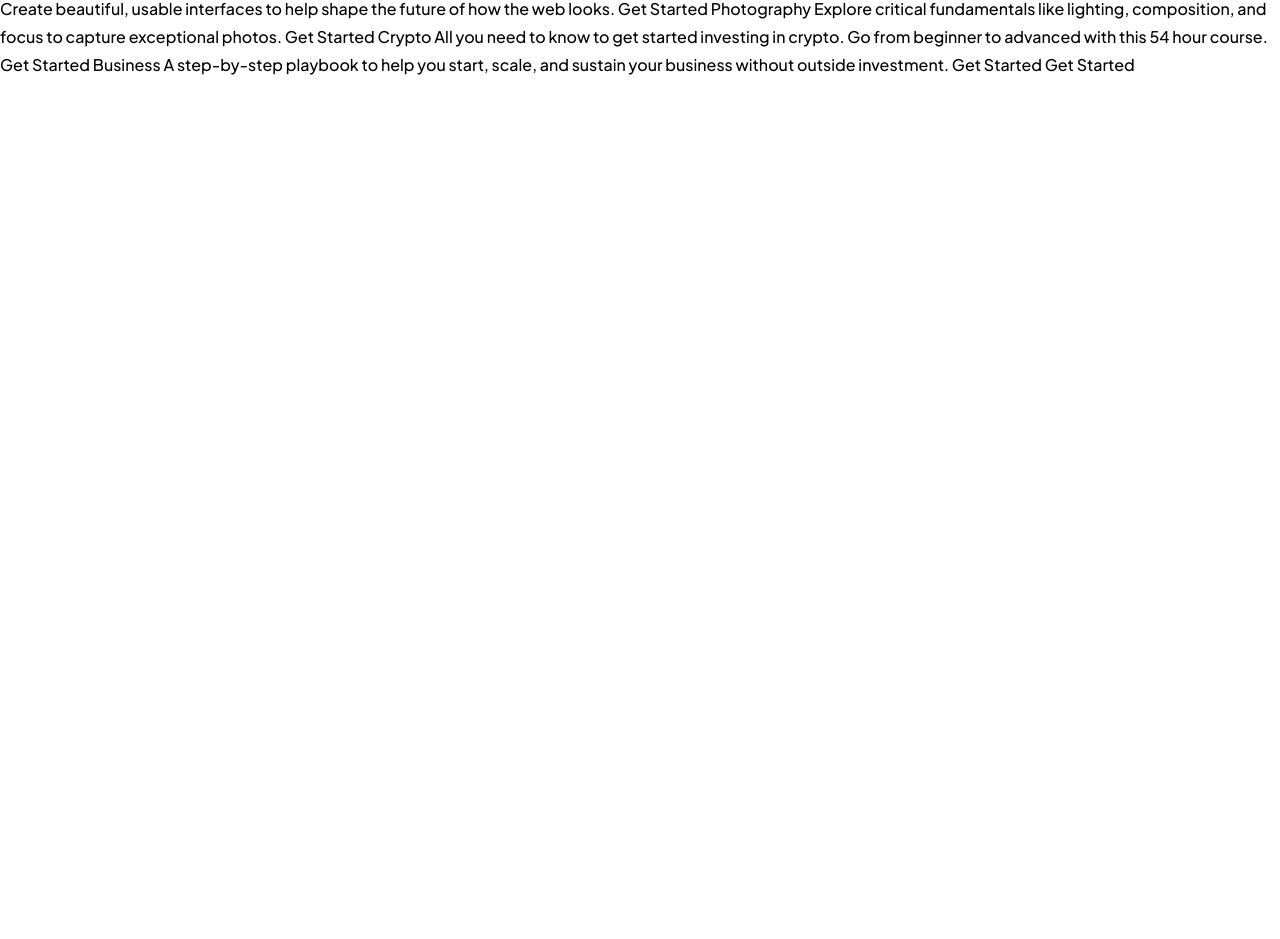
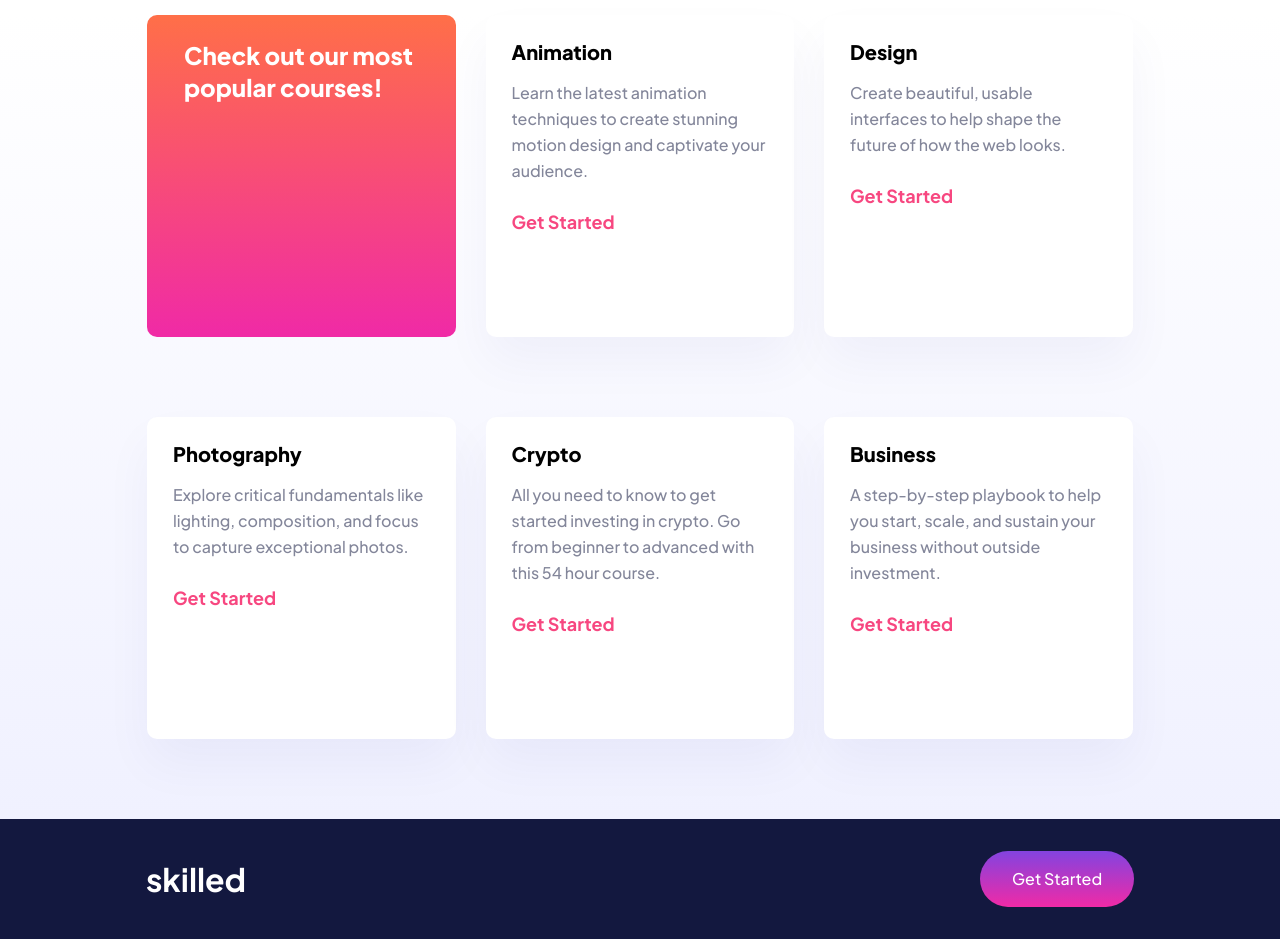
Before and after one commit to miily8310s/skilled-elearning-landing-page, a plain HTML site: page index.html in a window 1280 px wide. Shown: the part 499-1438 px from the top of the page. Before the commit the page ends 872 px from the top, so only its background shows below. Drawn offline with Linux system fonts and the light colour scheme.

Commit message:
once finish

```diff
--- a/index.html
+++ b/index.html
@@ -24,51 +24,67 @@
     <section class="hero container">
       <div class="hero__heading">
         <h1 class="hero__heading--head largeHeading">Maximize skill, minimize budget</h1>
-        <div class="hero__heading--text bodyMedium">Our modern courses across a range of in-demand skills will give you
+        <div class="hero__heading--text xsText">Our modern courses across a range of in-demand skills will give you
           the
           knowledge you need to live the life you want.</div>
         <button class="hero__heading--button button evening">Get Started</button>
       </div>
       <div class="hero__image"></div>
     </section>
+    <section class="popular">
+      <div class="courses container">
+        <div class="checkout">
+          <div class="checkout__text">Check out our most popular courses!</div>
+        </div>
+        <div class="course">
+          <div class="course__texts">
+            <h1 class="course__texts--head">Animation</h1>
+            <div class="course__texts--desc xsText">Learn the latest animation techniques to create stunning motion
+              design and captivate your audience.</div>
+            <div class="course__texts--link sText"><a href="#">Get Started</a></div>
+          </div>
+        </div>
+        <div class="course">
+          <div class="course__texts">
+            <h1 class="course__texts--head">Design</h1>
+            <div class="course__texts--desc xsText">Create beautiful, usable interfaces to help shape the future of
+              how the web looks.</div>
+            <div class="course__texts--link sText"><a href="#">Get Started</a></div>
+          </div>
+        </div>
+        <div class="course">
+          <div class="course__texts">
+            <h1 class="course__texts--head">Photography</h1>
+            <div class="course__texts--desc xsText">Explore critical fundamentals like lighting, composition, and focus
+              to capture exceptional photos.</div>
+            <div class="course__texts--link sText"><a href="#">Get Started</a></div>
+          </div>
+        </div>
+        <div class="course">
+          <div class="course__texts">
+            <h1 class="course__texts--head">Crypto</h1>
+            <div class="course__texts--desc xsText">All you need to know to get started investing in crypto. Go from
+              beginner
+              to advanced with this 54 hour course.</div>
+            <div class="course__texts--link sText"><a href="#">Get Started</a></div>
+          </div>
+        </div>
+        <div class="course">
+          <div class="course__texts">
+            <h1 class="course__texts--head">Business</h1>
+            <div class="course__texts--desc xsText">A step-by-step playbook to help you start, scale, and sustain your
+              business
+              without outside investment.</div>
+            <div class="course__texts--link sText"><a href="#">Get Started</a></div>
+          </div>
+        </div>
+      </div>
+    </section>
   </main>
-
-
-
-
-
-
-
-
-  Check out our most popular courses!
-
-  Animation
-  Learn the latest animation techniques to create stunning motion
-  design and captivate your audience.
-  Get Started
-
-  Design
-  Create beautiful, usable interfaces to help shape the future of
-  how the web looks.
-  Get Started
-
-  Photography
-  Explore critical fundamentals like lighting, composition, and focus
-  to capture exceptional photos.
-  Get Started
-
-  Crypto
-  All you need to know to get started investing in crypto. Go from beginner
-  to advanced with this 54 hour course.
-  Get Started
-
-  Business
-  A step-by-step playbook to help you start, scale, and sustain your business
-  without outside investment.
-  Get Started
-
-  Get Started
-
+  <footer class="footer">
+    <h1 class="footer__logo">skilled</h1>
+    <button class="button night">Get Started</button>
+  </footer>
 </body>
 
 </html>
--- a/style/style.css
+++ b/style/style.css
@@ -29,6 +29,12 @@
   line-height: var(--s-line);
 }
 
+a {
+  color: inherit;
+  text-decoration: none;
+  font-size: inherit;
+}
+
 .largeHeading {
   font-size: var(--heading-l-font);
   line-height: var(--l-line);
@@ -51,16 +57,21 @@
   line-height: var(--s-line);
 }
 
-.bodyMedium {
+.sText {
+  font-size: var(--medium-font);
+  line-height: var(--s-line);
+}
+
+.xsText {
   font-size: var(--light-font);
   line-height: var(--xs-line);
 }
 
 @media (min-width: 1024px) {
-  .mediumText {
+  /* .mediumText {
     font-size: var(--medium-font);
     line-height: var(--s-line);
-  }
+  } */
 }
 
 .button {
@@ -71,7 +82,6 @@
 
 .button.black {
   background: var(--black);
-  /* padding: 14px 32px; */
   border-radius: 28px;
 }
 
@@ -81,7 +91,6 @@
 
 .button.evening {
   background: linear-gradient(180deg, #ff6f48 0%, #f02aa6 100%);
-  /* padding: 19px 0 16px; */
   border-radius: 31.5px;
 }
 
@@ -96,7 +105,6 @@
 
 .button.night {
   background: linear-gradient(180deg, #4851ff -54.32%, #f02aa6 100%);
-  padding: 14px 0;
   border-radius: 28px;
 }
 
@@ -128,7 +136,7 @@
 
 @media (min-width: 1024px) {
   .container {
-    max-width: 76%;
+    max-width: 77%;
   }
 }
 
@@ -199,3 +207,105 @@
     background-image: url("../assets/image-hero-desktop.webp");
   }
 }
+
+.popular {
+  background: linear-gradient(180deg, #ffffff 0%, #f0f1ff 100%);
+}
+
+.checkout {
+  background: linear-gradient(180deg, #ff6f48 0%, #f02aa6 100%);
+  border-radius: 10px;
+  padding: 24px 0 32px;
+}
+
+.checkout__text {
+  font-size: var(--heading-s-font);
+  font-weight: 800;
+  line-height: 32px;
+  color: var(--white);
+  width: 76.2%;
+  margin: 0 auto;
+}
+
+.courses {
+  padding-bottom: 80px;
+  display: grid;
+  grid-template-columns: repeat(1, 1fr);
+  gap: 40px;
+}
+
+@media (min-width: 768px) {
+  .courses {
+    margin-top: 120px;
+    grid-template-columns: repeat(2, 1fr);
+    gap: 56px 11px;
+  }
+  .course {
+    height: 259px;
+  }
+}
+
+@media (min-width: 1024px) {
+  .courses {
+    margin-top: 48px;
+    grid-template-columns: repeat(3, 1fr);
+    gap: 80px 30px;
+  }
+  .course {
+    height: 322px;
+  }
+}
+
+.course {
+  position: relative;
+  background: var(--white);
+  padding: 24px 0 32px;
+  box-shadow: 0px 25px 50px rgba(6, 22, 141, 0.0442381);
+  border-radius: 10px;
+}
+
+.course__texts {
+  width: 83.3%;
+  margin: 0 auto;
+}
+
+.course__texts--head {
+  font-weight: 800;
+  font-size: 20px;
+  line-height: 25px;
+}
+
+.course__texts--desc {
+  margin-top: 16px;
+  color: var(--gray);
+}
+
+.course__texts--link {
+  margin-top: 24px;
+  font-weight: bold;
+  color: var(--pink);
+}
+
+.footer {
+  background: var(--black);
+  display: flex;
+  align-items: center;
+  justify-content: space-between;
+  padding: 36px 4.2%;
+}
+
+.footer__logo {
+  color: var(--white);
+}
+
+@media (min-width: 768px) {
+  .footer {
+    padding: 36px 5.2%;
+  }
+}
+
+@media (min-width: 1024px) {
+  .footer {
+    padding: 32px 11.4%;
+  }
+}
```
